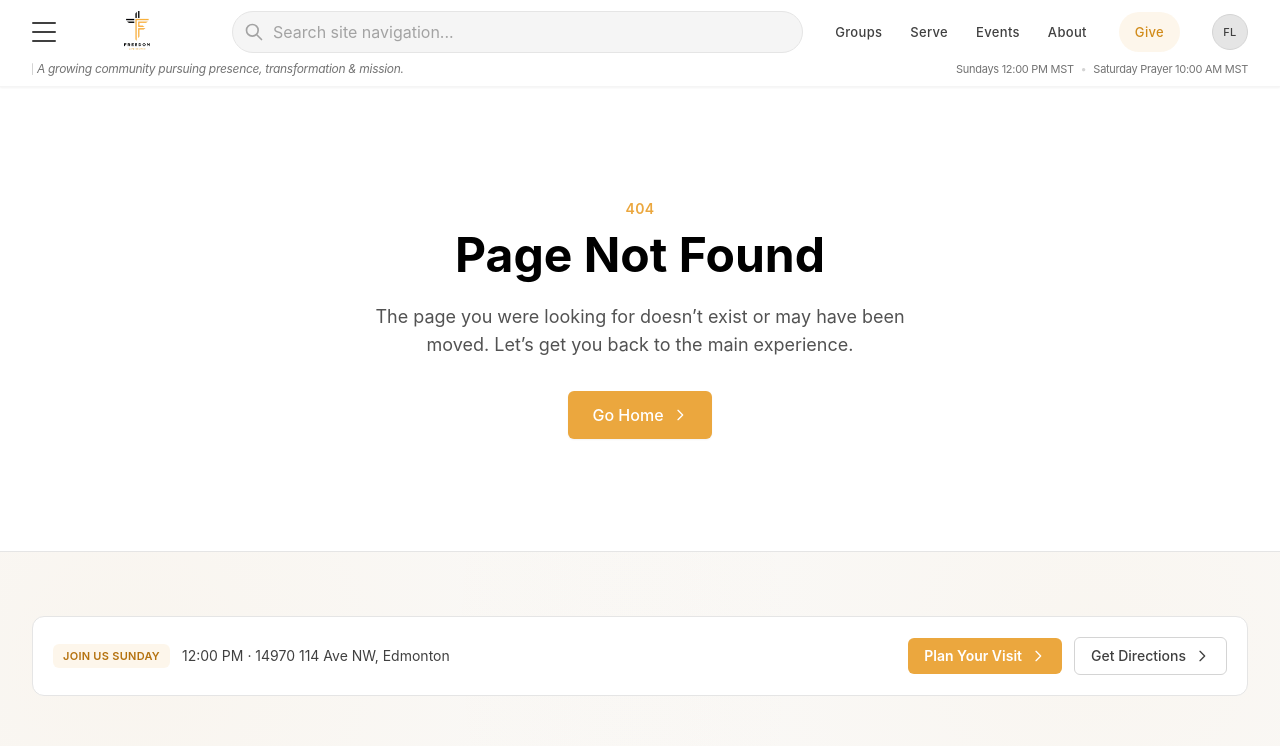
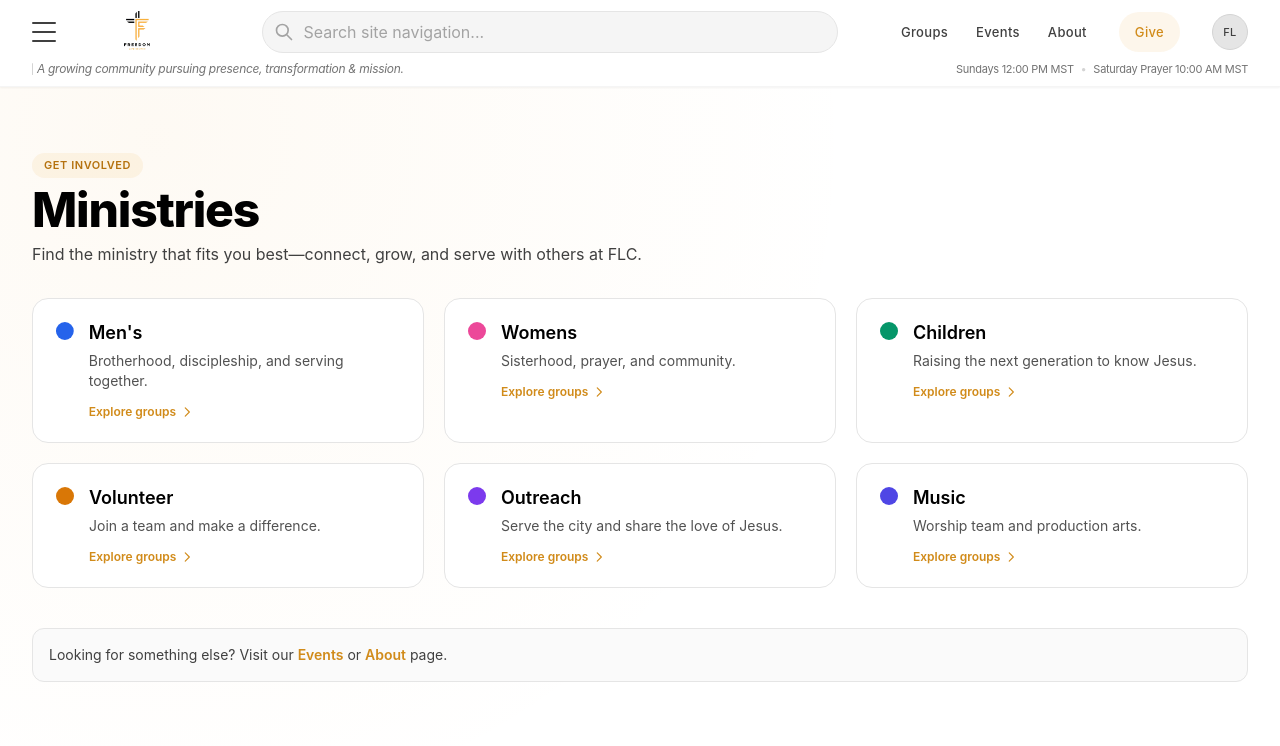
Before and after one commit to Craytivo/freedomlifechurch, a Next.js app: page /ministries in a window 1280 px wide. Before the commit this address had no page. Shown: the top 746 px of the page. Built offline with nearby package versions, Linux system fonts and the light colour scheme.

Commit message:
Nav: remove Serve from desktop; add Ministries page; point Groups to /ministries and ministry items to /groups anchors

```diff
--- /dev/null
+++ b/pages/ministries.js
@@ -0,0 +1,57 @@
+import Head from 'next/head';
+import Link from 'next/link';
+
+const MINISTRIES = [
+  { slug: 'mens', name: "Men's", color: 'text-blue-600', blurb: 'Brotherhood, discipleship, and serving together.' },
+  { slug: 'womens', name: 'Womens', color: 'text-pink-500', blurb: 'Sisterhood, prayer, and community.' },
+  { slug: 'children', name: 'Children', color: 'text-emerald-600', blurb: 'Raising the next generation to know Jesus.' },
+  { slug: 'volunteer', name: 'Volunteer', color: 'text-amber-600', blurb: 'Join a team and make a difference.' },
+  { slug: 'outreach', name: 'Outreach', color: 'text-violet-600', blurb: 'Serve the city and share the love of Jesus.' },
+  { slug: 'music', name: 'Music', color: 'text-indigo-600', blurb: 'Worship team and production arts.' },
+];
+
+export default function MinistriesPage() {
+  return (
+    <>
+      <Head>
+        <title>{`Ministries – Freedom Life Church`}</title>
+        <meta name="description" content="Explore ministries at Freedom Life Church and find your place to connect and serve." />
+      </Head>
+      <section className="relative py-12 md:py-16 bg-white">
+        <div className="absolute inset-0 pointer-events-none" aria-hidden="true" style={{
+          background: 'radial-gradient(circle at 12% 8%, rgba(235,167,62,0.06), rgba(235,167,62,0) 55%)'
+        }} />
+        <div className="relative mx-auto px-4 sm:px-6 lg:px-8" style={{ maxWidth: '88rem' }}>
+          <div className="mb-8">
+            <span className="inline-flex items-center px-3 py-1 rounded-full bg-flc-500/10 text-flc-700 text-[11px] font-semibold uppercase tracking-wider">Get Involved</span>
+            <h1 className="mt-2 font-heading text-4xl md:text-5xl font-extrabold tracking-tight text-primary-900">Ministries</h1>
+            <p className="mt-2 text-neutral-700 max-w-2xl">Find the ministry that fits you best—connect, grow, and serve with others at FLC.</p>
+          </div>
+
+          <div className="grid sm:grid-cols-2 lg:grid-cols-3 gap-5">
+            {MINISTRIES.map(m => (
+              <Link key={m.slug} href={`/groups#${m.slug}`} className="group rounded-2xl border border-neutral-200 bg-white p-5 hover:border-flc-500/40 hover:shadow-sm transition">
+                <div className="flex items-start gap-3">
+                  <svg className={`w-6 h-6 ${m.color}`} viewBox="0 0 24 24" aria-hidden="true">
+                    <circle cx="12" cy="12" r="9" fill="currentColor" />
+                  </svg>
+                  <div>
+                    <h3 className="font-heading text-lg font-semibold text-primary-900 group-hover:text-flc-600">{m.name}</h3>
+                    <p className="mt-1 text-sm text-neutral-600">{m.blurb}</p>
+                    <div className="mt-3 inline-flex items-center gap-1 text-[12px] font-semibold text-flc-600">Explore groups
+                      <svg className="w-3.5 h-3.5" viewBox="0 0 24 24" fill="none" stroke="currentColor" strokeWidth="2"><path strokeLinecap="round" strokeLinejoin="round" d="M9 5l7 7-7 7"/></svg>
+                    </div>
+                  </div>
+                </div>
+              </Link>
+            ))}
+          </div>
+
+          <div className="mt-10 rounded-xl border border-neutral-200 bg-neutral-50 p-4 text-sm text-neutral-700">
+            Looking for something else? Visit our <Link href="/events" className="text-flc-600 hover:text-flc-700 font-semibold">Events</Link> or <Link href="/about" className="text-flc-600 hover:text-flc-700 font-semibold">About</Link> page.
+          </div>
+        </div>
+      </section>
+    </>
+  );
+}
--- a/src/components/Header.js
+++ b/src/components/Header.js
@@ -11,8 +11,7 @@ const Header = ({ isMenuOpen, onToggleMenu, onCloseMenu }) => {
   const [isUserMenuOpen, setIsUserMenuOpen] = useState(false);
 
   const navigation = [
-    { name: 'Groups', href: '#groups', section: 'Primary' },
-    { name: 'Serve', href: '#serve', section: 'Primary' },
+    { name: 'Groups', href: '/ministries', section: 'Primary' },
   { name: 'Events', href: '/events', section: 'Primary' },
   { name: 'About', href: '/about', section: 'Primary' },
   ];
@@ -23,6 +22,7 @@ const Header = ({ isMenuOpen, onToggleMenu, onCloseMenu }) => {
       { name: 'Watch Online', href: '#online', desc: 'Watch messages and services' },
       { name: 'Live Stream', href: '#livestream', desc: 'Watch live' },
       { name: 'Groups', href: '#groups', desc: 'Get in groups to grow your faith' },
+  // Serve removed from desktop nav; keep volunteers under Get Involved
       { name: 'Giving', href: '#giving', desc: 'Ongoing act of worship' },
       { name: 'Volunteer', href: '#volunteer', desc: 'Join a team at your local campus' },
       { name: 'Events', href: '#events', desc: 'Find events near you' },
--- a/src/components/SidePanel.js
+++ b/src/components/SidePanel.js
@@ -54,7 +54,7 @@ const SidePanel = ({ isOpen, onClose }) => {
         },
         {
           name: 'Groups',
-          href: '/groups',
+          href: '/ministries',
           icon: (
             <svg className="w-5 h-5" fill="none" stroke="currentColor" viewBox="0 0 24 24">
               <path strokeLinecap="round" strokeLinejoin="round" strokeWidth={2} d="M17 20h5v-2a3 3 0 00-5.356-1.857M17 20H7m10 0v-2c0-.656-.126-1.283-.356-1.857M7 20H2v-2a3 3 0 015.356-1.857M7 20v-2c0-.656.126-1.283.356-1.857m0 0a5.002 5.002 0 019.288 0M15 7a3 3 0 11-6 0 3 3 0 016 0zm6 3a2 2 0 11-4 0 2 2 0 014 0zM7 10a2 2 0 11-4 0 2 2 0 014 0z" />
@@ -154,7 +154,7 @@ const SidePanel = ({ isOpen, onClose }) => {
       items: [
         {
           name: "Men's",
-          href: '#mens',
+          href: '/groups#mens',
           icon: (
             <svg className="w-5 h-5 text-blue-600" viewBox="0 0 24 24" aria-hidden="true">
               <circle cx="12" cy="12" r="9" fill="currentColor" />
@@ -163,7 +163,7 @@ const SidePanel = ({ isOpen, onClose }) => {
         },
         {
           name: 'Womens',
-          href: '#womens',
+          href: '/groups#womens',
           icon: (
             <svg className="w-5 h-5 text-pink-500" viewBox="0 0 24 24" aria-hidden="true">
               <circle cx="12" cy="12" r="9" fill="currentColor" />
@@ -172,7 +172,7 @@ const SidePanel = ({ isOpen, onClose }) => {
         },
         {
           name: 'Children',
-          href: '#children',
+          href: '/groups#children',
           icon: (
             <svg className="w-5 h-5 text-emerald-500" viewBox="0 0 24 24" aria-hidden="true">
               <circle cx="12" cy="12" r="9" fill="currentColor" />
@@ -181,7 +181,7 @@ const SidePanel = ({ isOpen, onClose }) => {
         },
         {
           name: 'Volunteer',
-          href: '#volunteer',
+          href: '/groups#volunteer',
           icon: (
             <svg className="w-5 h-5 text-amber-500" viewBox="0 0 24 24" aria-hidden="true">
               <circle cx="12" cy="12" r="9" fill="currentColor" />
@@ -190,7 +190,7 @@ const SidePanel = ({ isOpen, onClose }) => {
         },
         {
           name: 'Outreach',
-          href: '#outreach',
+          href: '/groups#outreach',
           icon: (
             <svg className="w-5 h-5 text-violet-500" viewBox="0 0 24 24" aria-hidden="true">
               <circle cx="12" cy="12" r="9" fill="currentColor" />
@@ -199,7 +199,7 @@ const SidePanel = ({ isOpen, onClose }) => {
         },
         {
           name: 'Music',
-          href: '#music',
+          href: '/groups#music',
           icon: (
             <svg className="w-5 h-5 text-indigo-500" viewBox="0 0 24 24" aria-hidden="true">
               <circle cx="12" cy="12" r="9" fill="currentColor" />
```
